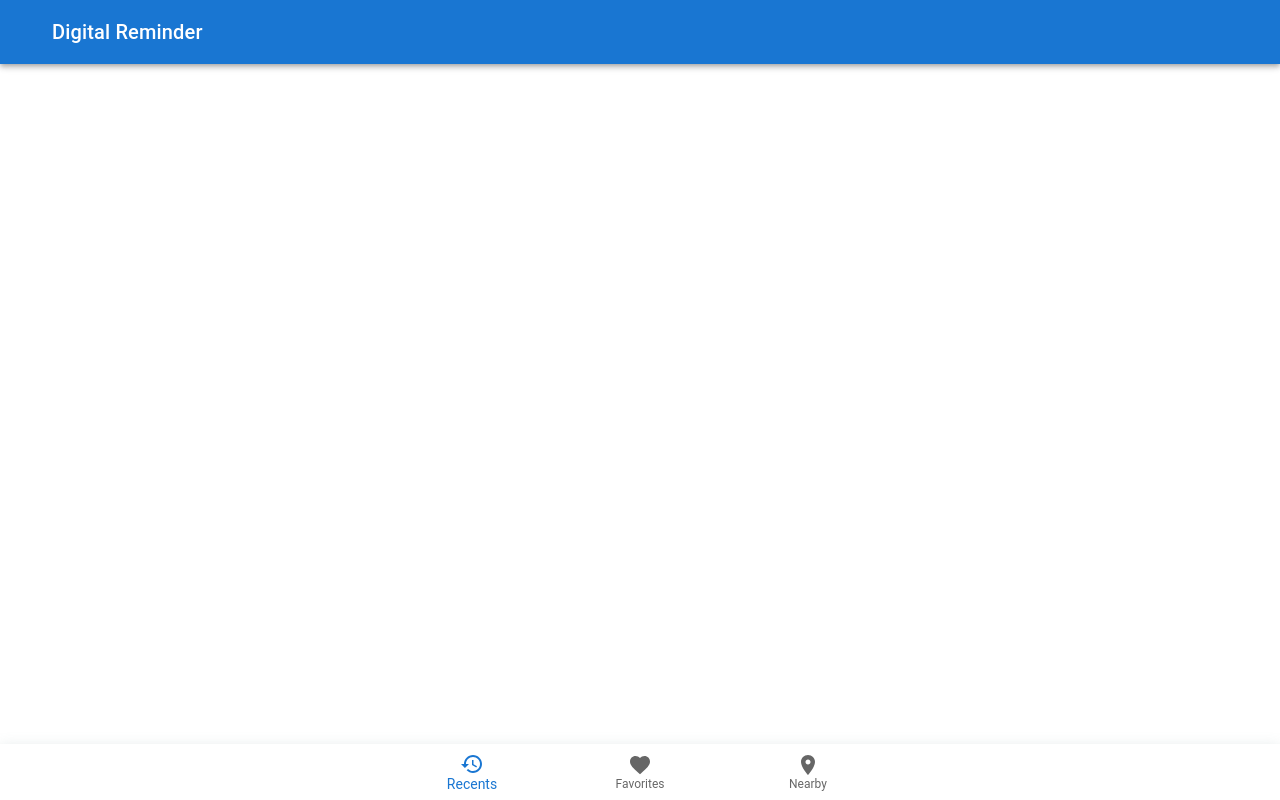
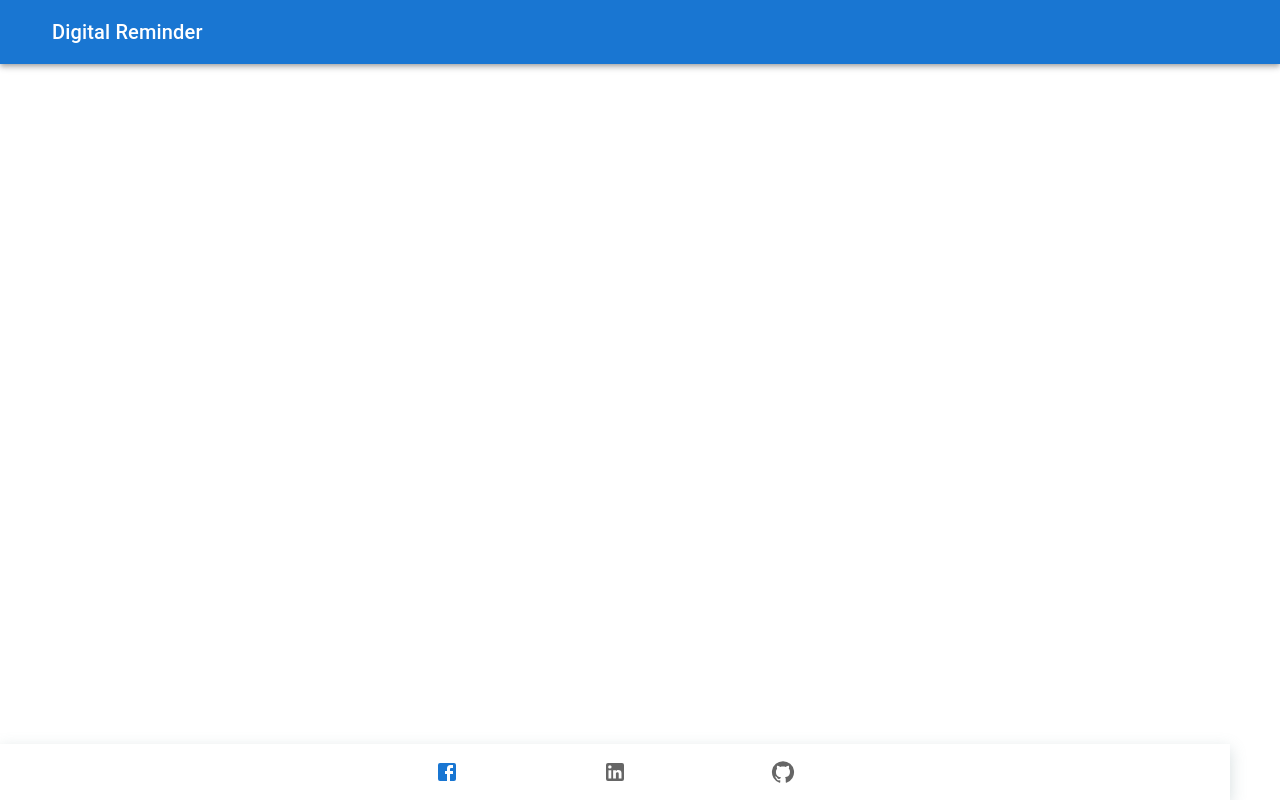
Before and after one commit to hafizkh/Digital-Reminder, a React (Create React App) app: page / in a window 1280 px wide. Built offline with nearby package versions, Linux system fonts and the light colour scheme; the HTML template or start-up script is replaced by a standard one.

Commit message:
Added links in the social media icons

```diff
--- a/src/components/Footer.tsx
+++ b/src/components/Footer.tsx
@@ -2,16 +2,18 @@ import * as React from 'react';
 import Box from '@mui/material/Box';
 import BottomNavigation from '@mui/material/BottomNavigation';
 import BottomNavigationAction from '@mui/material/BottomNavigationAction';
-import RestoreIcon from '@mui/icons-material/Restore';
-import FavoriteIcon from '@mui/icons-material/Favorite';
-import LocationOnIcon from '@mui/icons-material/LocationOn';
+import FacebookIcon from '@mui/icons-material/Facebook';
+import LinkedInIcon from '@mui/icons-material/LinkedIn';
+import GitHubIcon from '@mui/icons-material/GitHub';
 
 export default function SimpleBottomNavigation() {
     const [value, setValue] = React.useState(0);
 
     return (
-    <Box sx={{position: 'fixed', left: 0, right: 0, bottom: 0,
-    boxShadow: 'rgb(114 142 147 / 30%) 0px 5px 15px 0px',backgroundColor: '#1976d2'}}>
+        <Box sx={{
+            position: 'fixed', left: 0, right: 50, bottom: 0,
+            boxShadow: 'rgb(114 142 147 / 30%) 0px 5px 15px 0px', backgroundColor: '#1976d2'
+        }}>
             <BottomNavigation
                 showLabels
                 value={value}
@@ -19,9 +21,9 @@ export default function SimpleBottomNavigation() {
                     setValue(newValue);
                 }}
             >
-        <BottomNavigationAction label="Recents" icon={<RestoreIcon />} />
-        <BottomNavigationAction label="Favorites" icon={<FavoriteIcon />} />
-        <BottomNavigationAction label="Nearby" icon={<LocationOnIcon />} />
+                <BottomNavigationAction icon={<FacebookIcon />} href="https://www.facebook.com/khurram.javid.47" target="_blank" rel="noopener" />
+                <BottomNavigationAction icon={<LinkedInIcon />} href="https://www.linkedin.com/in/hafiz-javid-6a0810225/" target="_blank" rel="noopener" />
+                <BottomNavigationAction icon={<GitHubIcon />} href="https://github.com/hafizkh/" target="_blank" rel="noopener" />
             </BottomNavigation>
         </Box>
     );
```
Lines whose indentation alone changed are shown as unchanged.
